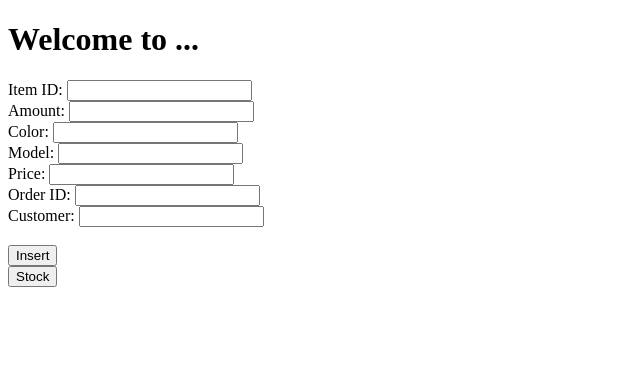
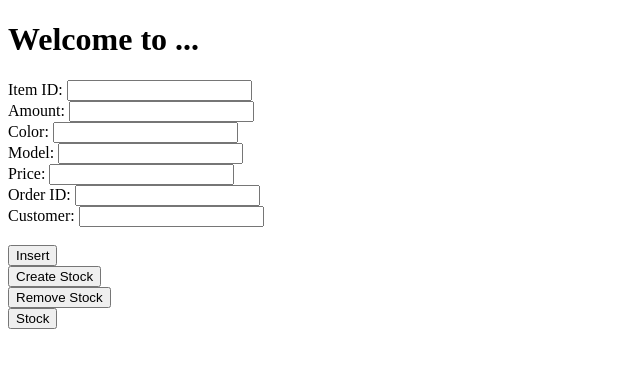
Before and after one commit to nonkan/D0018E, a Flask app: page / in a window 1280 px wide. Shown: the top 368 px of the page, without its empty margins (0-640 px from the left). Run offline with Flask 3, Linux system fonts and the light colour scheme; some libraries are stand-ins or nearby versions.

Commit message:
Skapade Create & remove stock

```diff
--- a/app.py
+++ b/app.py
@@ -73,5 +73,34 @@ def insert():
     # Return a success message as a JSON response
     return jsonify({"message": "inserted"})
 
+
+@app.route('/create_table')
+def create_table():
+    conn = connect_db()
+    cur = conn.cursor()
+    table = "CREATE TABLE test (item_ID VARCHAR(255), amount VARCHAR(255), color VARCHAR(255), model VARCHAR(255), price VARCHAR(255), order_ID VARCHAR(255), customer VARCHAR(255))"
+    cur.execute(table)
+    conn.commit()
+    cur.close()
+    conn.close()
+
+    #
+    return render_template('index.html')
+    #return jsonify({"message": "Created Stock"})
+
+@app.route('/drop_table')
+def drop_table():
+    conn = connect_db()
+    cur = conn.cursor()
+    drop = "DROP TABLE test"
+    cur.execute(drop)
+    conn.commit()
+    cur.close()
+    conn.close()
+
+    #
+    return render_template('index.html')
+    #return jsonify({"message": "Removed Stock"})
+
 if __name__ == '__main__':
     app.run(debug=True)
--- a/templates/index.html
+++ b/templates/index.html
@@ -33,6 +33,14 @@
         <button type = "submit">Insert</button>
   </form>
 
+  <form action = "{{url_for('create_table')}}" method = "get">
+    <button type = "submit">Create Stock</button>
+  </form>
+
+  <form action = "{{url_for('drop_table')}}" method = "get">
+    <button type = "submit">Remove Stock</button>
+  </form>
+
     <form action = "{{url_for('show_stock')}}" method = "get">
         <button type = "submit">Stock</button>
     </form>
```
